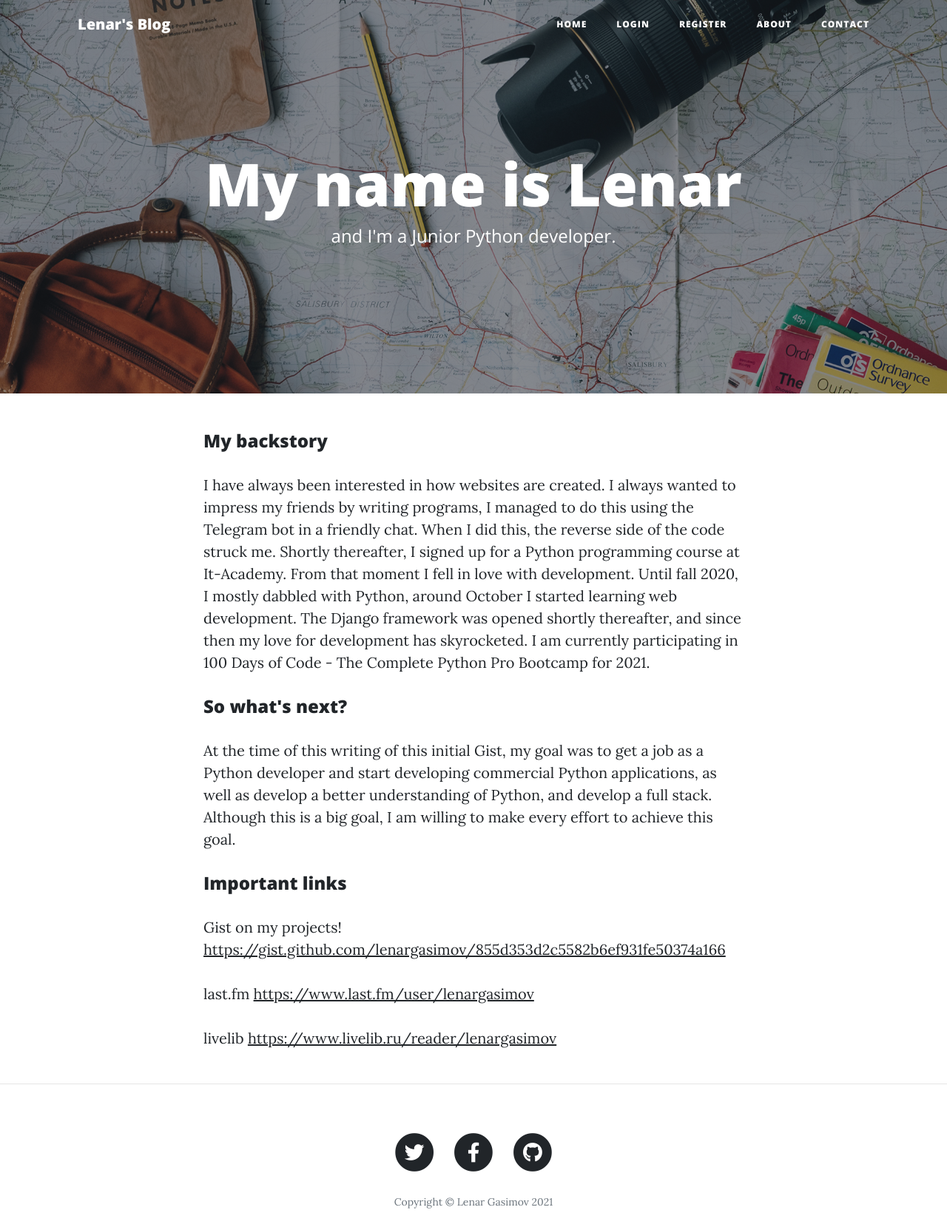
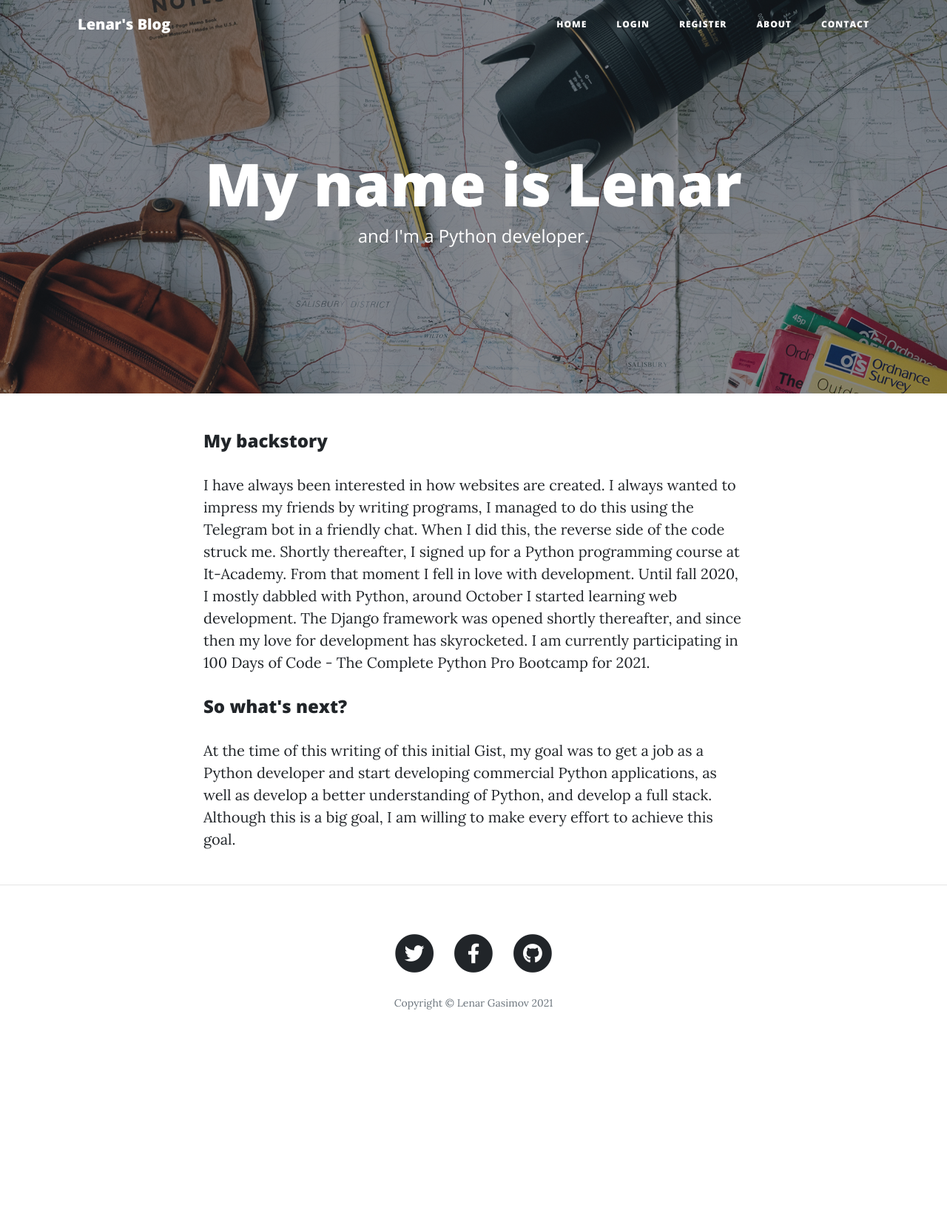
Before and after one commit to lenargasimov/blog, a Flask app: page /about in a window 1280 px wide. Shown: the top 1659 px of the page at 74% size. After the commit the page ends 1365 px from the top, so only its background shows below. Run offline with Flask 2, Linux system fonts and the light colour scheme; some libraries are stand-ins or nearby versions.

Commit message:
fix: Delete links from about me

```diff
--- a/templates/about.html
+++ b/templates/about.html
@@ -8,7 +8,7 @@
         <div class="col-lg-8 col-md-10 mx-auto">
           <div class="page-heading">
             <h1>My name is Lenar</h1>
-            <span class="subheading">and I'm a Junior Python developer.</span>
+            <span class="subheading">and I'm a Python developer.</span>
           </div>
         </div>
       </div>
@@ -23,10 +23,6 @@
         <p>I have always been interested in how websites are created. I always wanted to impress my friends by writing programs, I managed to do this using the Telegram bot in a friendly chat. When I did this, the reverse side of the code struck me. Shortly thereafter, I signed up for a Python programming course at It-Academy. From that moment I fell in love with development. Until fall 2020, I mostly dabbled with Python, around October I started learning web development. The Django framework was opened shortly thereafter, and since then my love for development has skyrocketed. I am currently participating in 100 Days of Code - The Complete Python Pro Bootcamp for 2021.</p>
         <h4>So what's next?</h4>
         <p>At the time of this writing of this initial Gist, my goal was to get a job as a Python developer and start developing commercial Python applications, as well as develop a better understanding of Python, and develop a full stack. Although this is a big goal, I am willing to make every effort to achieve this goal.</p>
-        <h4>Important links</h4>
-        <p>Gist on my projects! <a href="https://gist.github.com/lenargasimov/855d353d2c5582b6ef931fe50374a166">https://gist.github.com/lenargasimov/855d353d2c5582b6ef931fe50374a166</a></p>
-        <p>last.fm <a href="https://www.last.fm/user/lenargasimov">https://www.last.fm/user/lenargasimov</a></p>
-        <p>livelib <a href="https://www.livelib.ru/reader/lenargasimov">https://www.livelib.ru/reader/lenargasimov</a></p>
       </div>
     </div>
   </div>
--- a/templates/header.html
+++ b/templates/header.html
@@ -9,7 +9,7 @@
 <!--  <meta name="author" content="">-->
 
   <title>Lenar's Blog</title>
-  <link rel="icon" type="image/png" href="https://github.com/lenargasimov.png">
+  <link rel="icon" type="image/png" href="https://raw.githubusercontent.com/lenargasimov/blog/main/blog.png">
   <meta property="og:type" content="profile">
   <meta property="og:title" content="Lenar's Blog">
   <meta property="og:description" content="A collection of random musings.">
```
Also changed, not shown: README.md.
